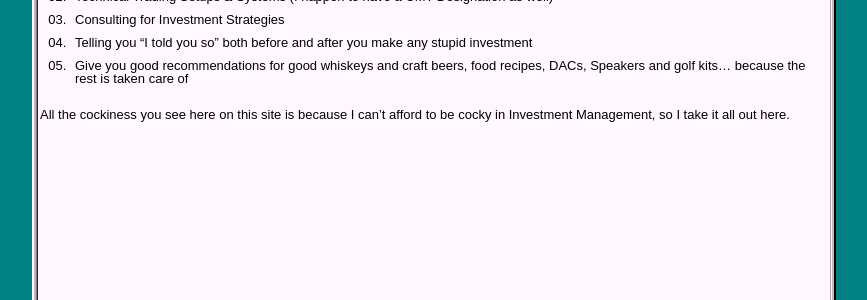
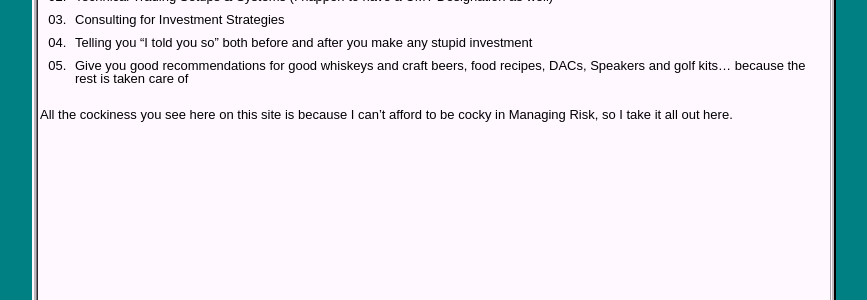
Before and after one commit to arvindvenkat/arvindvenkat.github.io, a Jekyll site: the page built from _posts/2021-05-29-music.md, in a window 1280 px wide. Shown: the part 378-678 px from the top of the page, without its empty margins (206-1073 px from the left). Built offline with Jekyll 4.4.1, drawn with Linux system fonts in a browser that asks for light colours.

Commit message:
Update 2021-05-29-music.md

```diff
--- a/_posts/2021-05-29-music.md
+++ b/_posts/2021-05-29-music.md
@@ -13,4 +13,4 @@ This page is intended to tell you what I've done, and what i'm good at. So that
 5. Give you good recommendations for good whiskeys and craft beers, food recipes, DACs, Speakers and golf kits... because the rest is taken care of
 
 
-All the cockiness you see here on this site is because I can't afford to be cocky in Investment Management, so I take it all out here.
+All the cockiness you see here on this site is because I can't afford to be cocky in Managing Risk, so I take it all out here.
```
